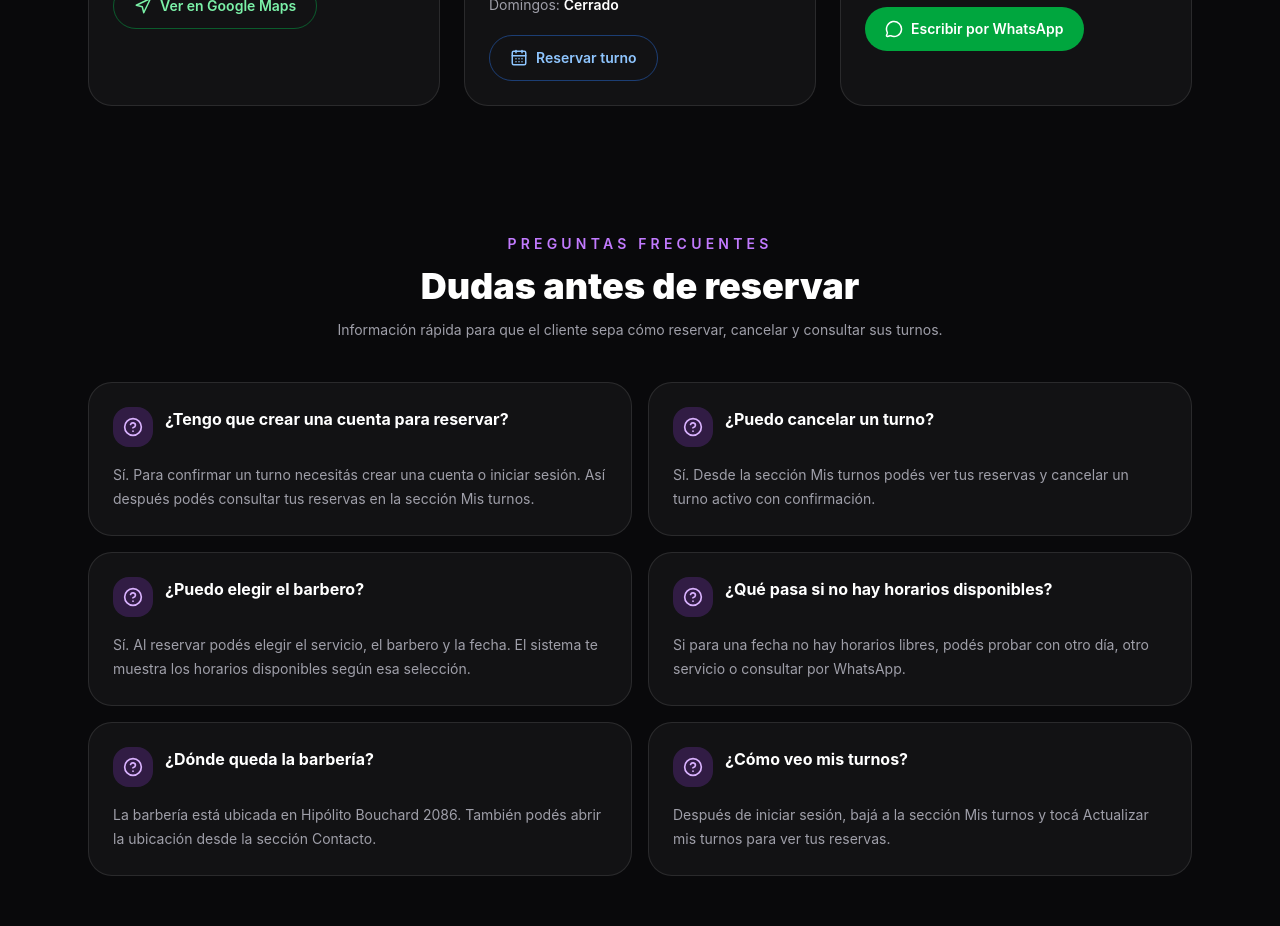
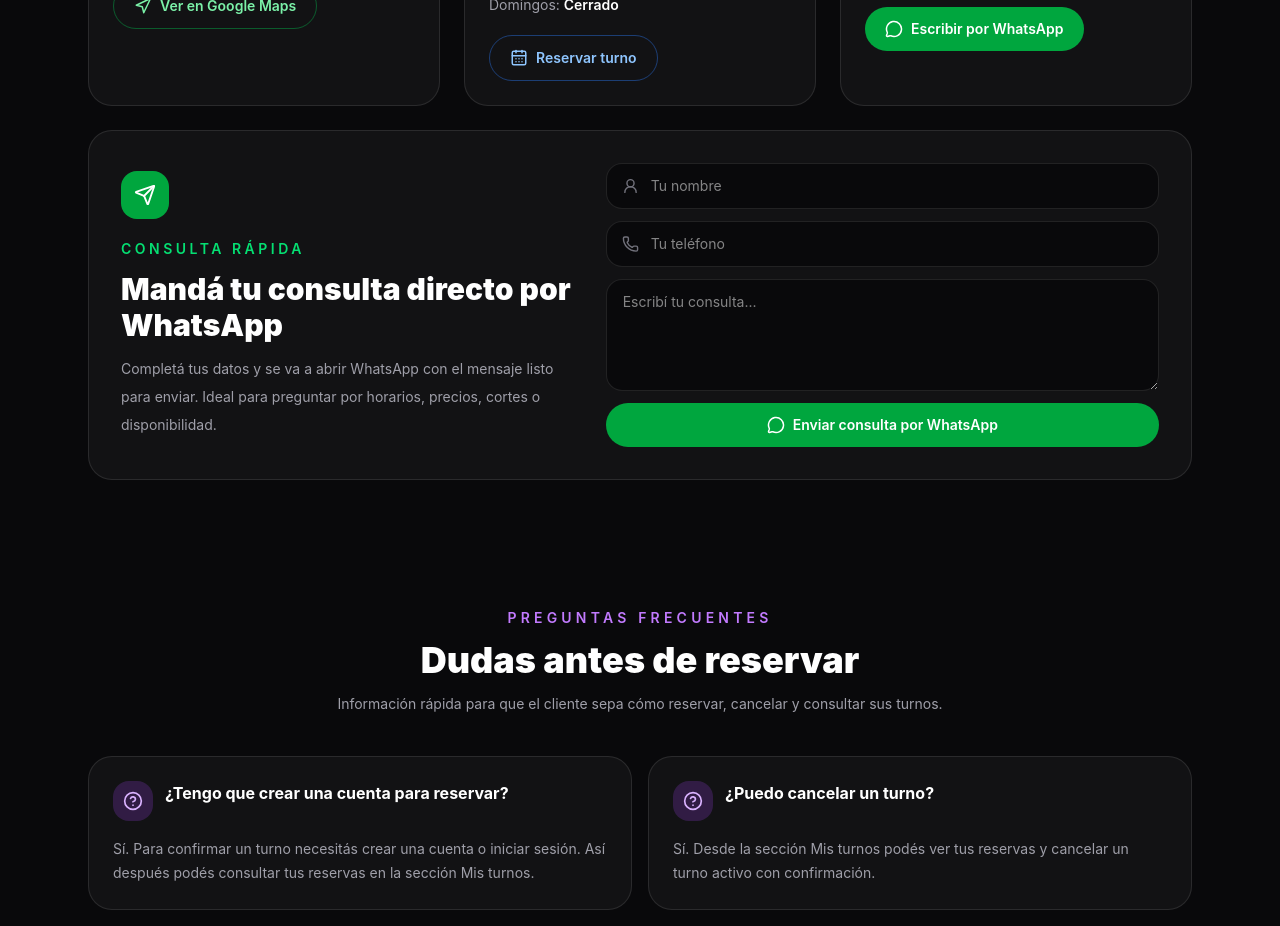
Before and after one commit to IgnacioGodoy2002/barberflow-web, a React (Vite) app: page / in a window 1280 px wide. Shown: the part 3400-4326 px from the top of the page. Built offline with nearby package versions, Linux system fonts and the light colour scheme; no server answers.

Commit message:
Agrego formulario de contacto por WhatsApp

```diff
--- a/src/components/ContactSection.tsx
+++ b/src/components/ContactSection.tsx
@@ -1,3 +1,4 @@
+import { useState } from "react";
 import {
   CalendarDays,
   Clock,
@@ -5,14 +6,37 @@ import {
   MessageCircle,
   Navigation,
   Phone,
+  Send,
+  UserRound,
 } from "lucide-react";
 
 export function ContactSection() {
+  const [clientName, setClientName] = useState("");
+  const [clientPhone, setClientPhone] = useState("");
+  const [clientMessage, setClientMessage] = useState("");
+
+  const phoneNumber = "5492320598170";
+
   const whatsappLink =
     "https://wa.me/5492320598170?text=Hola%20Nacho%2C%20quiero%20consultar%20por%20un%20turno";
 
   const mapsLink =
     "https://www.google.com/maps/search/?api=1&query=Hip%C3%B3lito%20Bouchard%202086";
+
+  function sendContactMessage() {
+    const message = `Hola Nacho, quiero hacer una consulta.
+
+Nombre: ${clientName || "No indicado"}
+Teléfono: ${clientPhone || "No indicado"}
+Consulta: ${clientMessage || "Quiero consultar por un turno."}`;
+
+    const encodedMessage = encodeURIComponent(message);
+
+    window.open(
+      `https://wa.me/${phoneNumber}?text=${encodedMessage}`,
+      "_blank"
+    );
+  }
 
   return (
     <section id="contacto" className="mx-auto max-w-6xl px-6 py-16">
@@ -110,6 +134,75 @@ export function ContactSection() {
           </a>
         </div>
       </div>
+
+      <div className="mt-6 rounded-3xl border border-white/10 bg-white/[0.04] p-6 md:p-8">
+        <div className="grid gap-8 lg:grid-cols-[0.9fr_1.1fr] lg:items-center">
+          <div>
+            <div className="mb-5 flex h-12 w-12 items-center justify-center rounded-2xl bg-green-600 text-white">
+              <Send size={22} />
+            </div>
+
+            <p className="text-sm font-semibold uppercase tracking-[0.25em] text-green-400">
+              Consulta rápida
+            </p>
+
+            <h3 className="mt-3 text-2xl font-black text-white md:text-3xl">
+              Mandá tu consulta directo por WhatsApp
+            </h3>
+
+            <p className="mt-3 text-sm leading-7 text-zinc-400">
+              Completá tus datos y se va a abrir WhatsApp con el mensaje listo
+              para enviar. Ideal para preguntar por horarios, precios, cortes o
+              disponibilidad.
+            </p>
+          </div>
+
+          <div className="grid gap-3">
+            <div className="relative">
+              <UserRound
+                className="absolute left-4 top-1/2 -translate-y-1/2 text-zinc-500"
+                size={17}
+              />
+
+              <input
+                value={clientName}
+                onChange={(event) => setClientName(event.target.value)}
+                placeholder="Tu nombre"
+                className="w-full rounded-2xl border border-white/10 bg-zinc-950 px-11 py-3 text-sm text-white outline-none focus:border-green-500"
+              />
+            </div>
+
+            <div className="relative">
+              <Phone
+                className="absolute left-4 top-1/2 -translate-y-1/2 text-zinc-500"
+                size={17}
+              />
+
+              <input
+                value={clientPhone}
+                onChange={(event) => setClientPhone(event.target.value)}
+                placeholder="Tu teléfono"
+                className="w-full rounded-2xl border border-white/10 bg-zinc-950 px-11 py-3 text-sm text-white outline-none focus:border-green-500"
+              />
+            </div>
+
+            <textarea
+              value={clientMessage}
+              onChange={(event) => setClientMessage(event.target.value)}
+              placeholder="Escribí tu consulta..."
+              className="min-h-28 w-full rounded-2xl border border-white/10 bg-zinc-950 px-4 py-3 text-sm text-white outline-none focus:border-green-500"
+            />
+
+            <button
+              onClick={sendContactMessage}
+              className="inline-flex w-full items-center justify-center gap-2 rounded-full bg-green-600 px-6 py-3 text-sm font-semibold text-white transition hover:bg-green-500"
+            >
+              <MessageCircle size={18} />
+              Enviar consulta por WhatsApp
+            </button>
+          </div>
+        </div>
+      </div>
     </section>
   );
 }
```
